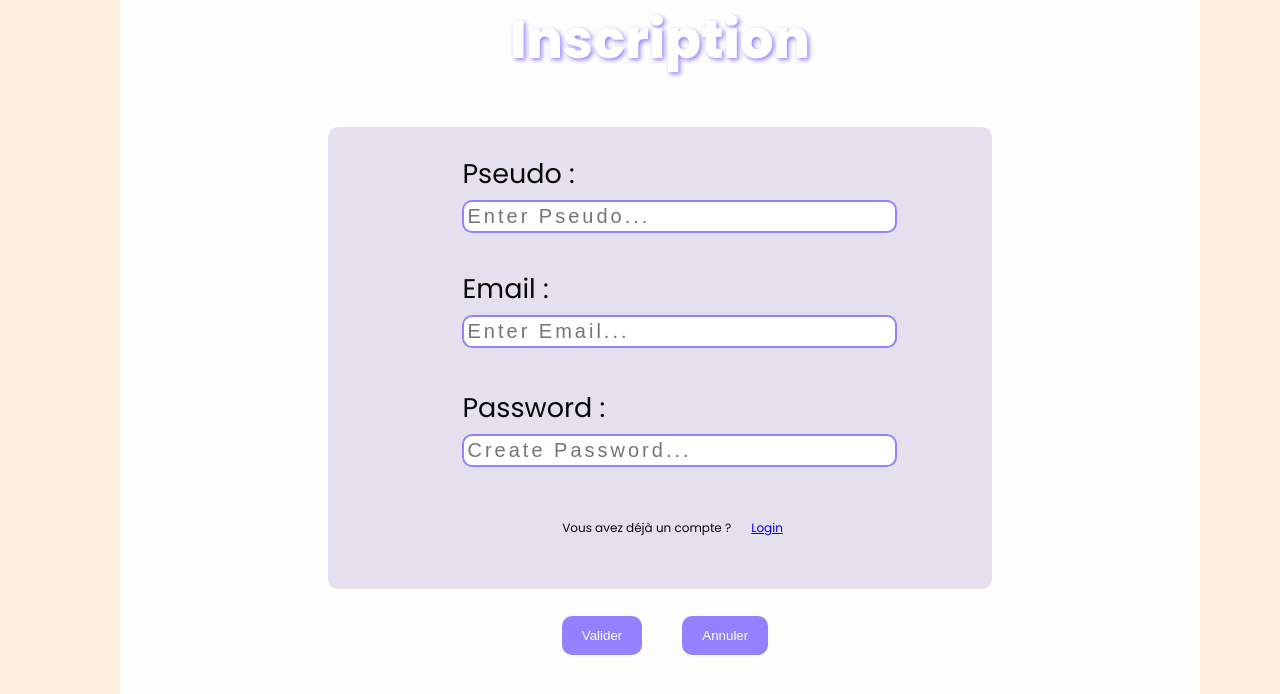
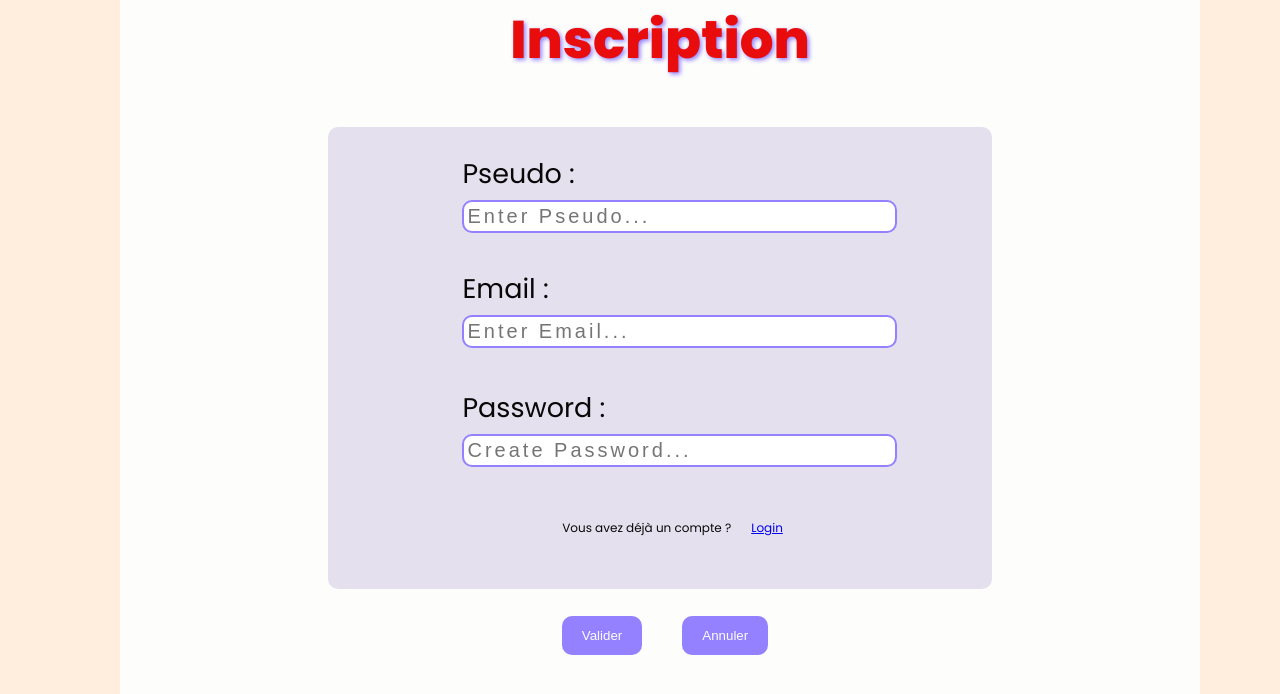
Before and after one commit to GuillaumeLzt/ReadME, a Node server app: page /register in a window 1280 px wide. Shown: the top 694 px of the page. Run offline with Node 20, Linux system fonts and the light colour scheme; some libraries are stand-ins or nearby versions.

Commit message:
update color

```diff
--- a/public/stylesheets/styles.css
+++ b/public/stylesheets/styles.css
@@ -11,7 +11,7 @@ body {
 }
 
 h1{
-    color: white;
+    color: rgb(233, 12, 12);
     display: grid;
     font-size: 53px;
     justify-content: center;
```
